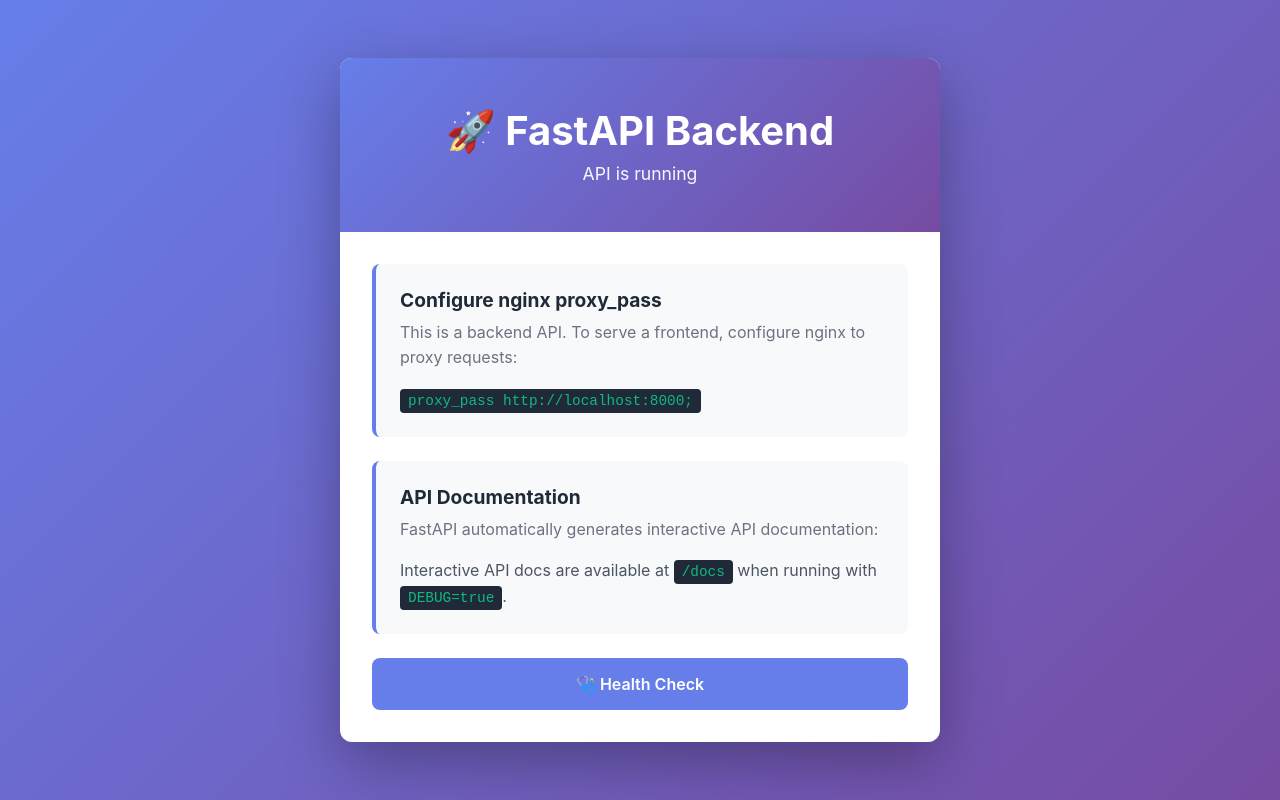
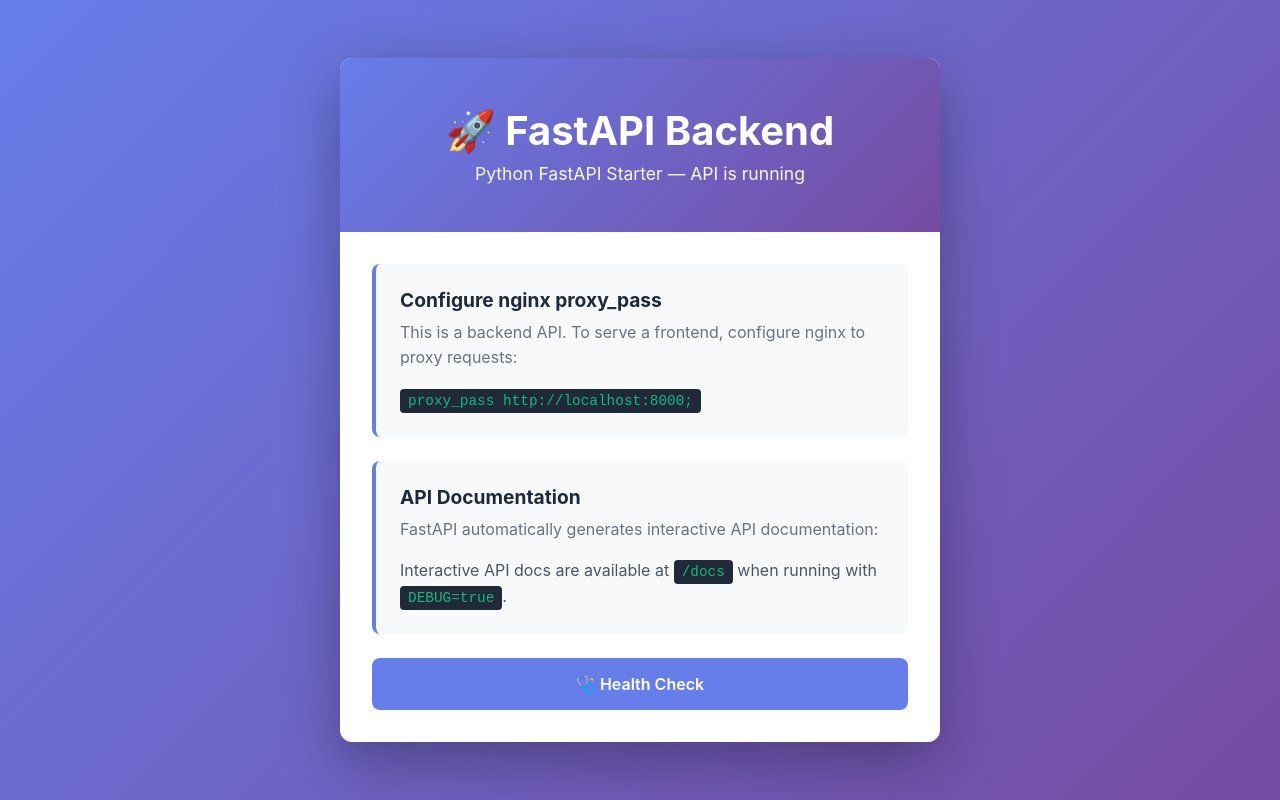
Before and after one commit to digifyno/starter-python-api, a plain HTML site: page dist/index.html in a window 1280 px wide. Drawn offline with Linux system fonts and the light colour scheme.

Commit message:
fix: update landing page subtitle to trigger re-deploy
Transient platform error (spawn git ENOENT) caused deploy failure and
auto-remediation could not re-queue without a new commit. Updates the
static landing page subtitle to be more descriptive while unblocking
the deploy pipeline.

```diff
--- a/dist/index.html
+++ b/dist/index.html
@@ -130,7 +130,7 @@
         <div class="card">
             <div class="header">
                 <h1>🚀 FastAPI Backend</h1>
-                <p class="subtitle">API is running</p>
+                <p class="subtitle">Python FastAPI Starter — API is running</p>
             </div>
 
             <div class="content">
```
